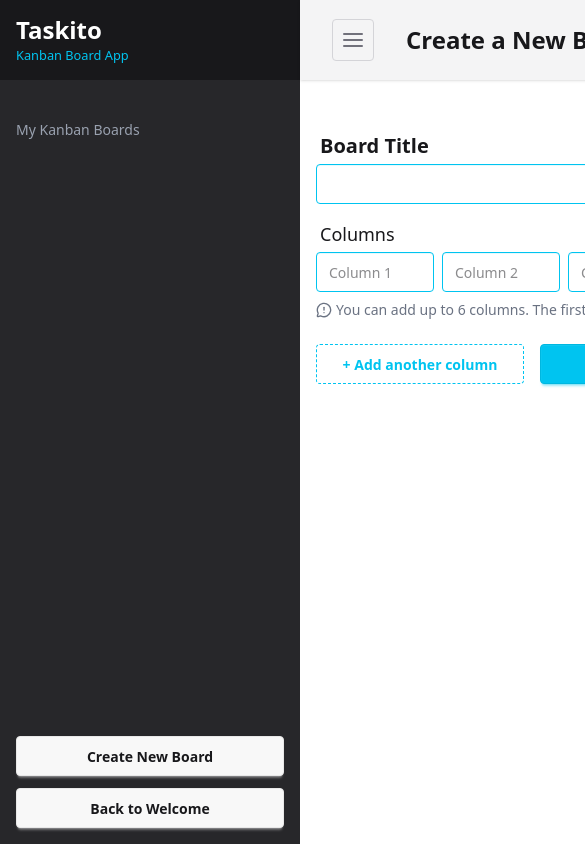
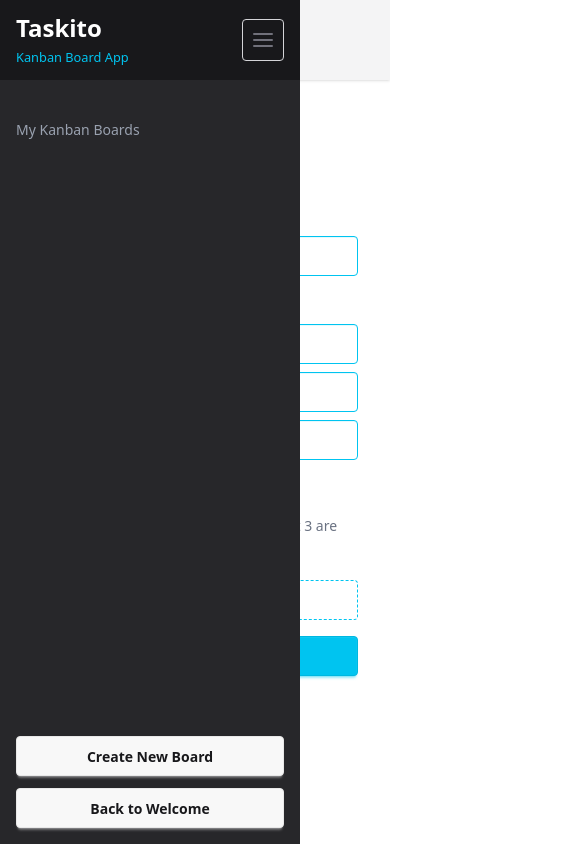
Before and after one commit to victorwcv/taskito, a React (Vite) app: page /taskito/boards/new in a window 390 px wide. Shown: the top 844 px of the page, 585 px wide, since content can reach past the window. Built offline with nearby package versions, Linux system fonts and the light colour scheme.

Commit message:
feat:adds mobile responsive

```diff
--- a/src/components/CreateBoardForm.tsx
+++ b/src/components/CreateBoardForm.tsx
@@ -61,7 +61,7 @@ const CreateBoardForm: React.FC = () => {
         <label className="block text-xl m-1 font-semibold">Board Title</label>
         <input
           type="text"
-          className="input input-primary"
+          className="input input-primary md:w-1/3 w-full"
           value={boardTitle}
           onChange={(e) => setBoardTitle(e.target.value)}
           required
@@ -70,12 +70,12 @@ const CreateBoardForm: React.FC = () => {
 
       <div className="mt-4">
         <label className="block m-1 text-lg">Columns</label>
-        <div className="flex gap-2 flex-1/5">
+        <div className="flex md:flex-row flex-col gap-2 md:flex-1/5 items-center">
           {columns.map((col, index) => (
             <input
               key={index}
               type="text"
-              className="input input-primary"
+              className="input input-primary md:w-1/5 w-full"
               placeholder={`Column ${index + 1}`}
               value={col}
               onChange={(e) => handleColumnChange(index, e.target.value)}
@@ -99,17 +99,17 @@ const CreateBoardForm: React.FC = () => {
         </div>
       </div>
 
-      <div className="mt-6 flex justify-end gap-4">
+      <div className="mt-6 flex sm:flex-row flex-col justify-end gap-4">
         <button
           type="button"
           onClick={handleAddColumn}
-          className="btn btn-dash btn-primary w-52"
+          className="btn btn-dash btn-primary sm:w-52 w-full"
           disabled={columns.length >= 6}
         >
           + Add another column
         </button>
 
-        <button type="submit" className="btn btn-primary w-52">
+        <button type="submit" className="btn btn-primary sm:w-52 w-full">
           Create Board
         </button>
       </div>
--- a/src/components/Navbar.tsx
+++ b/src/components/Navbar.tsx
@@ -1,23 +1,15 @@
-import { AlignJustify } from 'lucide-react';
-import { useAppConfigStore } from '@/stores';
+import ToggleSidebarButton from "./ToggleSidebarButton";
 
 interface Props {
-  children?: React.ReactNode
+  children?: React.ReactNode;
 }
 
-const Navbar: React.FC<Props> = ({children}) => {
-  const { toggleSidebar } = useAppConfigStore();
-
+const Navbar: React.FC<Props> = ({ children }) => {
   return (
     <header className="h-20 bg-zinc-100 shadow">
       <div className="mx-auto px-8 h-full flex items-center space-x-8">
-        <button className='p-2 rounded hover:bg-zinc-200 transition-colors border border-zinc-300 cursor-pointer'
-          onClick={() => toggleSidebar()}>
-          <AlignJustify className="w-6 h-6 text-zinc-500" />
-        </button>
-        <div>
-          {children ? children : null}
-        </div>
+        <ToggleSidebarButton />
+        <div>{children ? children : null}</div>
 
         <nav className="block">
           <ul className="flex md:gap-12 gap-8 font font-semibold">
--- a/src/components/NoBoards.tsx
+++ b/src/components/NoBoards.tsx
@@ -3,7 +3,7 @@ import { Link } from "react-router-dom";
 export const NoBoards = () => {
 
   return (
-    <div className="flex flex-col items-center justify-center h-full text-center px-4">
+    <section className="h-full flex flex-col items-center justify-center text-center px-4">
       <h2 className="text-2xl font-semibold mb-2">No boards yet</h2>
       <p className="text-gray-500 mb-6">
         Start by creating your first board to organize your tasks.
@@ -11,6 +11,6 @@ export const NoBoards = () => {
       <Link to="/boards/new" className="btn btn-primary ">
         + Create Board
       </Link>
-    </div>
+    </section>
   );
 };
--- a/src/components/Sidebar.tsx
+++ b/src/components/Sidebar.tsx
@@ -3,6 +3,7 @@ import { useEffect, useState } from "react";
 import { useBoardStore, useModalStore, useAppConfigStore } from "@/stores";
 import { toast } from "sonner";
 import NewTaskForm from "./NewTaskForm";
+import ToggleSidebarButton from "./ToggleSidebarButton";
 
 const Sidebar = () => {
   const { boards, removeBoard } = useBoardStore();
@@ -43,12 +44,17 @@ const Sidebar = () => {
   };
 
   return (
-    <aside className={`${config.isOpenSidebar ? "md:block" : "md:hidden"}`}>
+    <aside className={`${config.isOpenSidebar ? "block" : "hidden"} md:relative absolute z-50`}>
       <div className="flex flex-col h-screen w-[300px] bg-zinc-800 text-white ">
         {/* Sidebar header */}
-        <div className="h-20 flex flex-col justify-center px-4 bg-zinc-900">
-          <h1 className="text-2xl font-semibold">Taskito</h1>
-          <small className="text-accent-500">Kanban Board App</small>
+        <div className="h-20 flex items-center justify-between px-4 bg-zinc-900">
+          <div>
+            <h1 className="text-2xl font-semibold">Taskito</h1>
+            <small className="text-accent-500">Kanban Board App</small>
+          </div>
+          <div className="block md:hidden">
+            <ToggleSidebarButton />
+          </div>
         </div>
         {/* Sidebar content */}
         <div className="flex-1 p-4">
--- /dev/null
+++ b/src/components/ToggleSidebarButton.tsx
@@ -0,0 +1,16 @@
+import { AlignJustify } from "lucide-react";
+import { useAppConfigStore } from "@/stores";
+
+const ToggleSidebarButton = () => {
+  const { toggleSidebar } = useAppConfigStore();
+  return (
+    <button
+      className="p-2 rounded hover:bg-zinc-200 transition-colors border border-zinc-300 cursor-pointer"
+      onClick={() => toggleSidebar()}
+    >
+      <AlignJustify className="w-6 h-6 text-zinc-500" />
+    </button>
+  );
+};
+
+export default ToggleSidebarButton;
--- a/src/layouts/MainLayout.tsx
+++ b/src/layouts/MainLayout.tsx
@@ -1,3 +1,4 @@
+import Navbar from "@/components/Navbar";
 import Sidebar from "@/components/Sidebar";
 import { Outlet } from "react-router";
 
@@ -5,9 +6,12 @@ const MainLayout = () => {
   return (
     <div className="flex h-screen">
       <Sidebar />
-      <div className="flex-1 h-screen">
-        <Outlet />
-      </div>
+      <main className="flex-1 h-screen ">
+        <Navbar />
+        <section className="h-[calc(100vh-80px)]">
+          <Outlet />
+        </section>
+      </main>
     </div>
   );
 };
--- a/src/pages/CreateBoard.tsx
+++ b/src/pages/CreateBoard.tsx
@@ -1,16 +1,14 @@
 import CreateBoardForm from "@/components/CreateBoardForm";
-import Navbar from "@/components/Navbar";
 
 const CreateBoard = () => {
   return (
-    <section>
-      <Navbar>
-        <h1 className="text-2xl font-semibold">Create a New Board</h1>
-      </Navbar>
-      <div className="max-w-7xl mx-auto mt-8">
-        <div className="p-4 md:p-8">
+    <section className="h-full">
+      <h1 className="text-xl font-bold p-8">Create a New Board</h1>
+      <div className="max-w-7xl mx-auto mt-8 px-8">
+        {/* Form to create a new board */}
+
           <CreateBoardForm />
-        </div>
+
       </div>
     </section>
   );
--- a/src/components/KanbanBoard.tsx
+++ b/src/pages/KanbanBoard.tsx
@@ -1,5 +1,5 @@
-import KanbanCard from "./KanbanCard";
-import KanbanColumn from "./KanbanColumn";
+import KanbanCard from "@/components/KanbanCard";
+import KanbanColumn from "@/components/KanbanColumn";
 import { useParams } from "react-router";
 import { useBoardStore } from "@/stores";
 
--- a/src/pages/Welcome.tsx
+++ b/src/pages/Welcome.tsx
@@ -27,7 +27,7 @@ const Welcome = () => {
             {t("welcome.description")}
           </p>
           <div className="flex flex-col sm:flex-row gap-4 justify-center md:justify-start">
-            <Link to="/boards/new" className="btn btn-primary text-lg shadow-md gap-2">
+            <Link to="/boards" className="btn btn-primary text-lg shadow-md gap-2">
               {t("welcome.getStarted")}
               <ArrowRight className="w-5 h-5" />
             </Link>
--- a/src/router/AppRoutes.tsx
+++ b/src/router/AppRoutes.tsx
@@ -3,7 +3,7 @@ import { Routes, Route, BrowserRouter } from "react-router";
 import MainLayout from "@/layouts/MainLayout";
 import Welcome from "@/pages/Welcome";
 import ErrorPage from "@/pages/ErrorPage";
-import KanbanBoard from "@/components/KanbanBoard";
+import KanbanBoard from "@/pages/KanbanBoard";
 import CreateBoard from "@/pages/CreateBoard";
 import { NoBoards } from "@/components/NoBoards";
 
```
